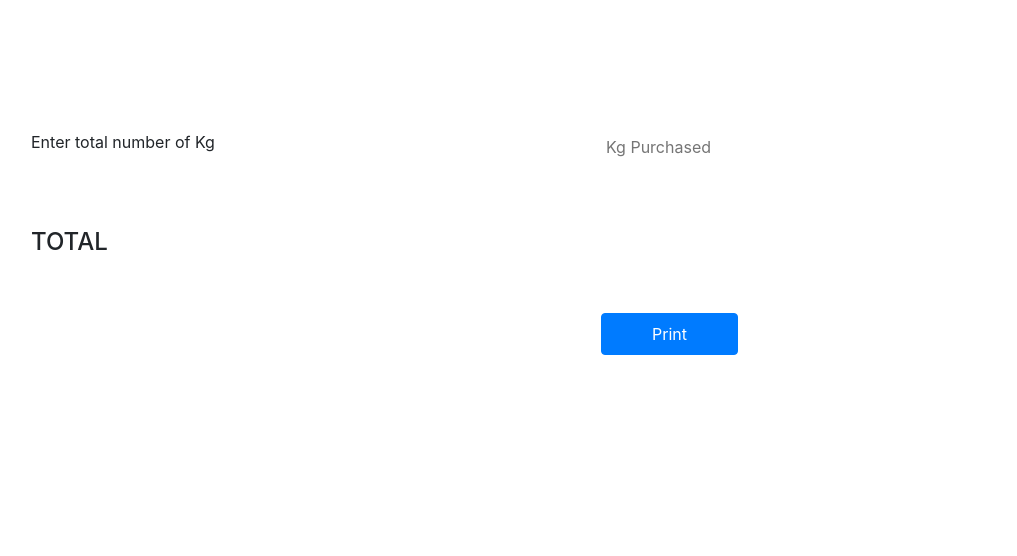
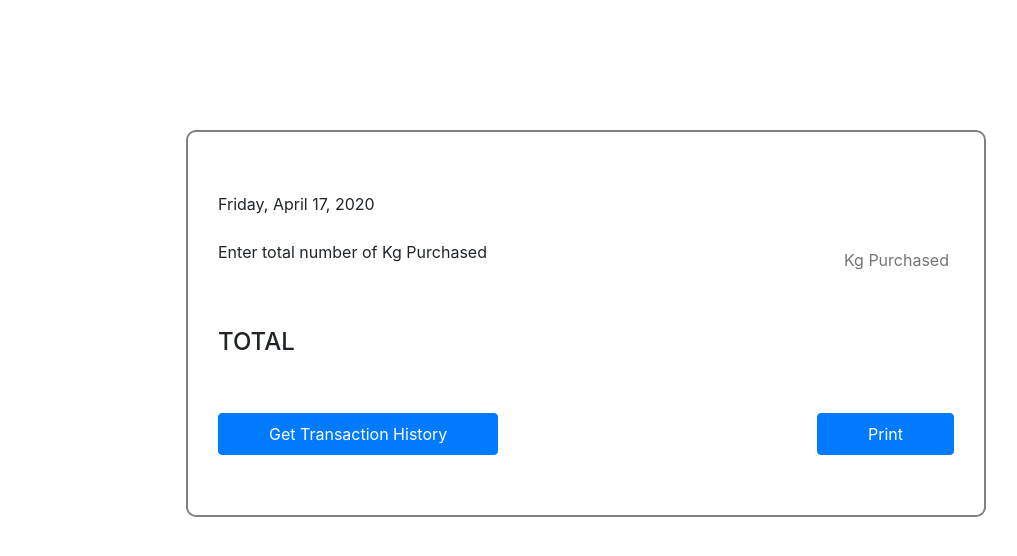
Before and after one commit to japhheth/Gas-receipt, a plain HTML site: page index.html in a window 1280 px wide. Shown: the whole page, without its empty margins (54-1071 px from the left). Drawn offline with Linux system fonts and the light colour scheme.

Commit message:
final touch for demo

```diff
--- a/Assets/Js/main.js
+++ b/Assets/Js/main.js
@@ -5,8 +5,20 @@ let error = document.getElementById('error-text');
 let wrapperDiv = document.getElementById('value-entered');
 let outputDiv = document.getElementById('total');
 let totalAmount = document.getElementById('total-amount');
+let history = document.getElementById('tran-history');
+let todayDate = document.getElementById('today');
 let res = '';
 
+
+//Get todays date begin
+var options = { weekday: 'long', year: 'numeric', month: 'long', day: 'numeric' };
+let purchasedDate = new Date();
+let purchasedDateOutput = purchasedDate.toLocaleDateString("en-US",options);
+console.log(purchasedDate.toLocaleDateString("en-US",options));
+
+//Get todays date End
+
+todayDate.innerHTML = purchasedDateOutput;
 
 btn.addEventListener('click', function(e) {
     if(kgInputed.value == ''){
@@ -15,7 +27,12 @@ btn.addEventListener('click', function(e) {
     }else{
         calculateKgPurchased();
         btn.style.display = 'none';
+        history.style.display = 'none';
         window.print();
+        setTimeout( function(){
+            init();
+        }, 5000)
+
     }
 });
 
@@ -40,4 +57,12 @@ function formatMoney(number, decPlaces, decSep, thouSep) {
         (j ? i.substr(0, j) + thouSep : "") +
         i.substr(j).replace(/(\decSep{3})(?=\decSep)/g, "$1" + thouSep) +
         (decPlaces ? decSep + Math.abs(number - i).toFixed(decPlaces).slice(2) : "");
-    }
+ }
+
+ function init(){
+     totalAmount.innerHTML = '';
+     kgInputed.value = '';
+     btn.style.display = 'block';
+     history.style.display = 'block';
+
+ }
--- a/Assets/css/style.css
+++ b/Assets/css/style.css
@@ -1,17 +1,25 @@
 
-.wrapper{
-    margin-top: 130px;
+.main-wrapper{
+    width: 800px;
+    margin: 130px auto 0;
+    border: 2px solid gray;
+    padding: 60px 30px;
+    border-radius: 10px;
+
 }
-
-
 #error-text{
     color: #f00;
+}
+.flex-div{
+    display: flex;
+    justify-content: flex-end;
 }
 
 .kg-div > input{
     padding: 5px;
     outline: none;
     border: none;
+    text-align: right;
 
     /* border-bottom: 1px solid #000; */
 }
--- a/index.html
+++ b/index.html
@@ -10,12 +10,14 @@
     <title>Document</title>
 </head>
 <body>
-    <div class="container">
-        <div class="row wrapper">
+    <div class="container-fluid">
+        <div class="main-wrapper">
+            <p id="today"></p>
+            <div class="row mt-4">
                 <div class="col-md-6">
-                <p>Enter total number of Kg</p>
+                    <p>Enter total number of Kg Purchased</p>
                 </div>
-            <div class="col-md-6 kg-div">
+                <div class="col-md-6 kg-div flex-div">
                     <input type="tel" id="kg-purchased" placeholder="Kg Purchased">
                     <p id="error-text"></p>
                 </div>
@@ -25,17 +27,21 @@
                 <div class="col-md-6">
                     <h4>TOTAL</h4>
                 </div>
-            <div class="col-md-6">
+                <div class="col-md-6 flex-div">
                     <P id="total-amount"></P>
                 </div>
             </div>
             <div class="row mt-5">
-            <div class="col-md-6"></div>
-            <div class="col-md-6 btn-area">
+                <div class="col-md-6">
+                    <button class="btn btn-primary" id="tran-history">Get Transaction History</button>
+                </div>
+                <div class="col-md-6 btn-area flex-div">
                     <button class="btn btn-primary" id="print-div">Print</button>
                 </div>
             </div>
         </div>
+    </div>
+
 
     <script src="Assets/Js/jquery.min.js"></script>
     <script src="Assets/Js/main.js"></script>
```
Lines whose indentation alone changed are shown as unchanged.
